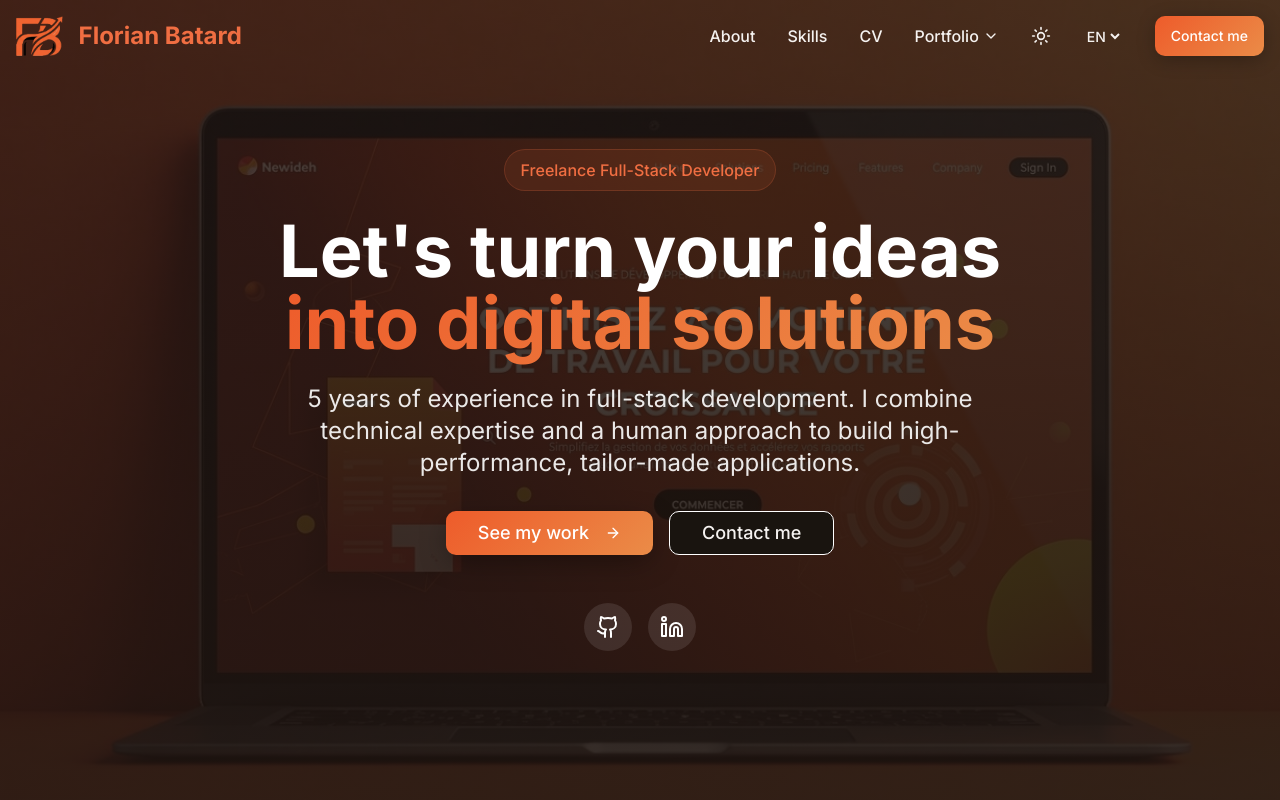
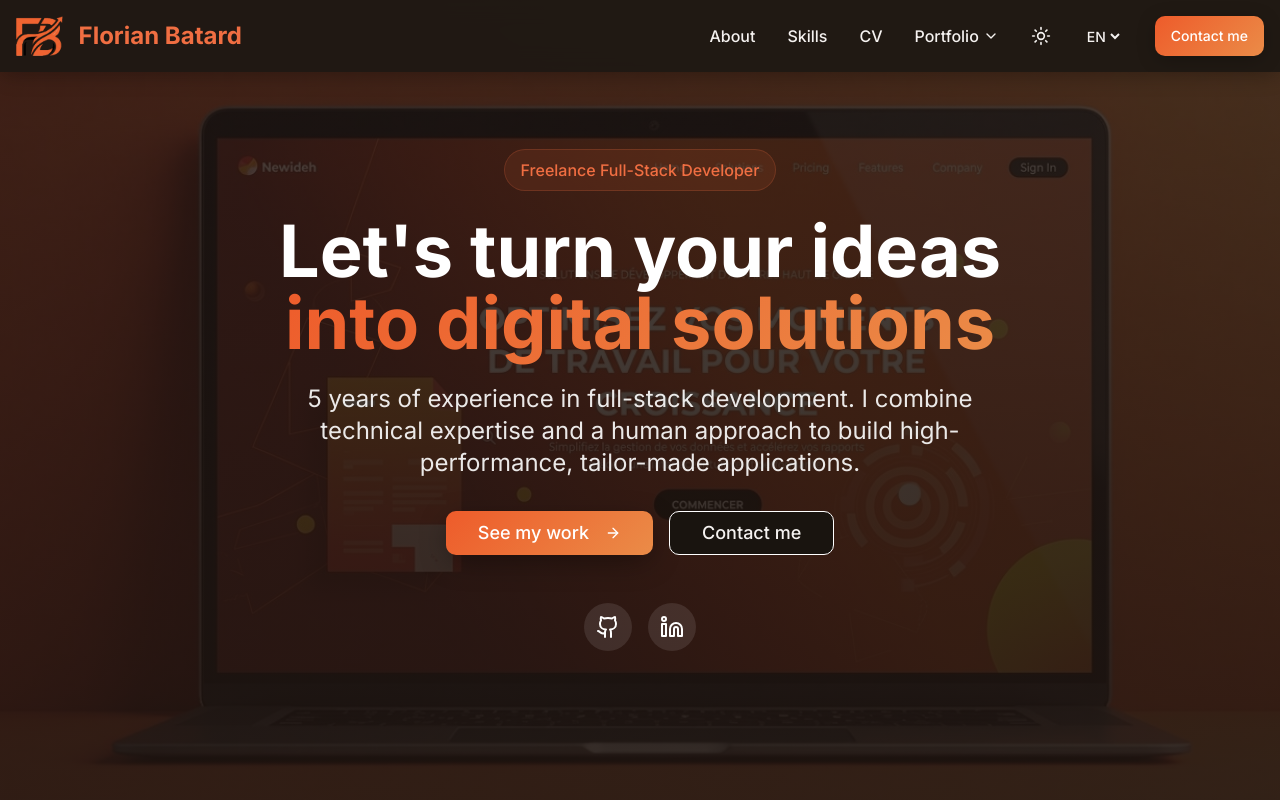
Before and after one commit to flobatard/site-perso-freelance, a React (Vite) app: page /en in a window 1280 px wide. Shown: the top 800 px of the page. Built offline with nearby package versions, Linux system fonts and the light colour scheme.

Commit message:
Fix header

```diff
--- a/src/components/Navigation.tsx
+++ b/src/components/Navigation.tsx
@@ -15,6 +15,7 @@ import { useTranslation } from "react-i18next";
 const Navigation = () => {
   const [isScrolled, setIsScrolled] = useState(false);
   const [isMobileMenuOpen, setIsMobileMenuOpen] = useState(false);
+  const [isHovered, setIsHovered] = useState(false);
   const navigate = useNavigate();
   const location = useLocation();
   const { theme, cycleTheme } = useTheme();
@@ -40,8 +41,10 @@ const Navigation = () => {
   return (
     <nav
       className={`fixed top-0 left-0 right-0 z-50 transition-all duration-300 ${
-        isScrolled ? "bg-card/95 backdrop-blur-md shadow-soft" : "bg-transparent"
+        isScrolled || isHovered || isMobileMenuOpen ? "bg-card/95 backdrop-blur-md shadow-soft" : "bg-transparent"
       }`}
+      onMouseEnter={() => setIsHovered(true)}
+      onMouseLeave={() => setIsHovered(false)}
     >
       <div className="container mx-auto px-4 py-4">
         <div className="flex items-center justify-between">
```
